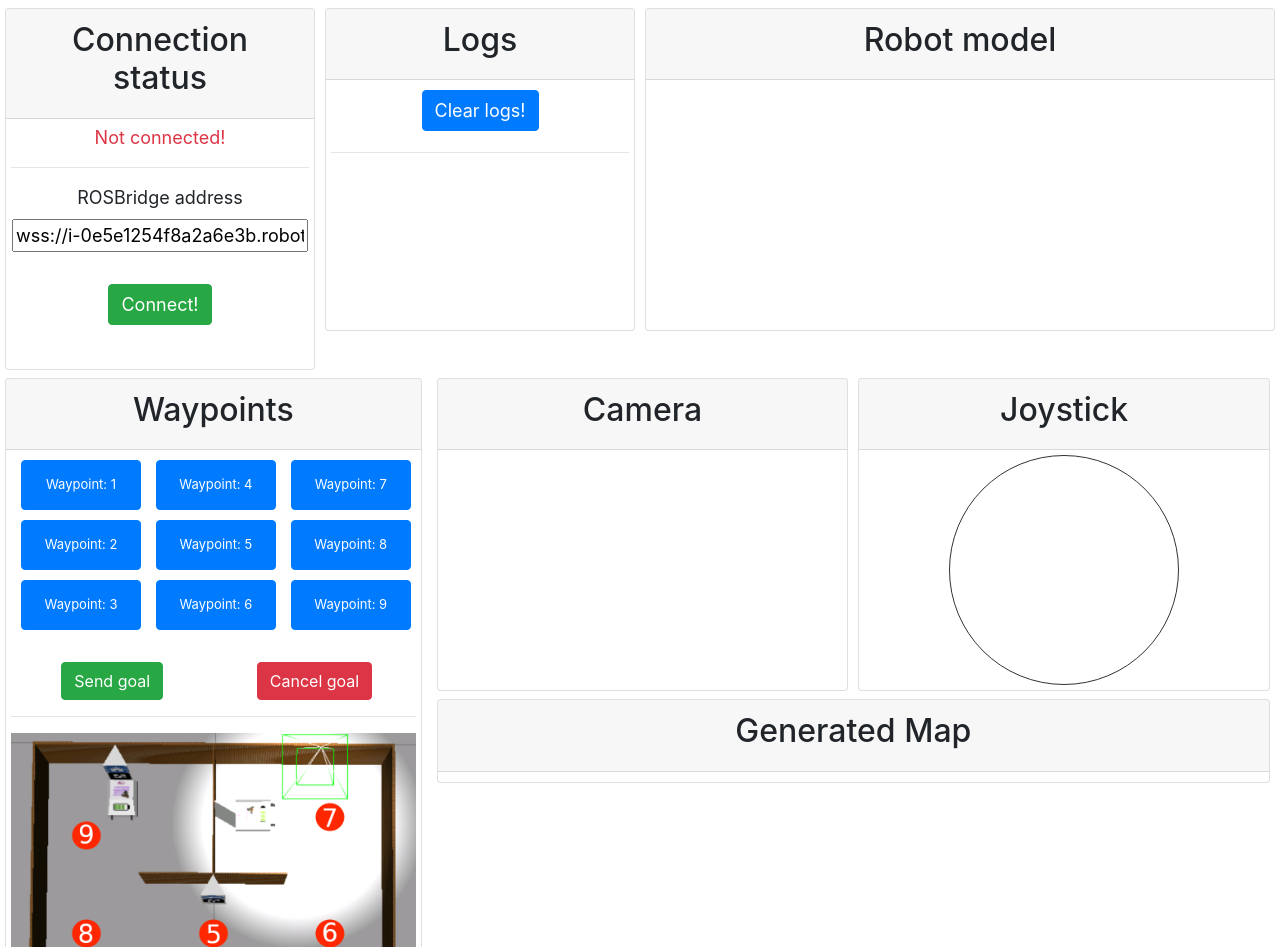
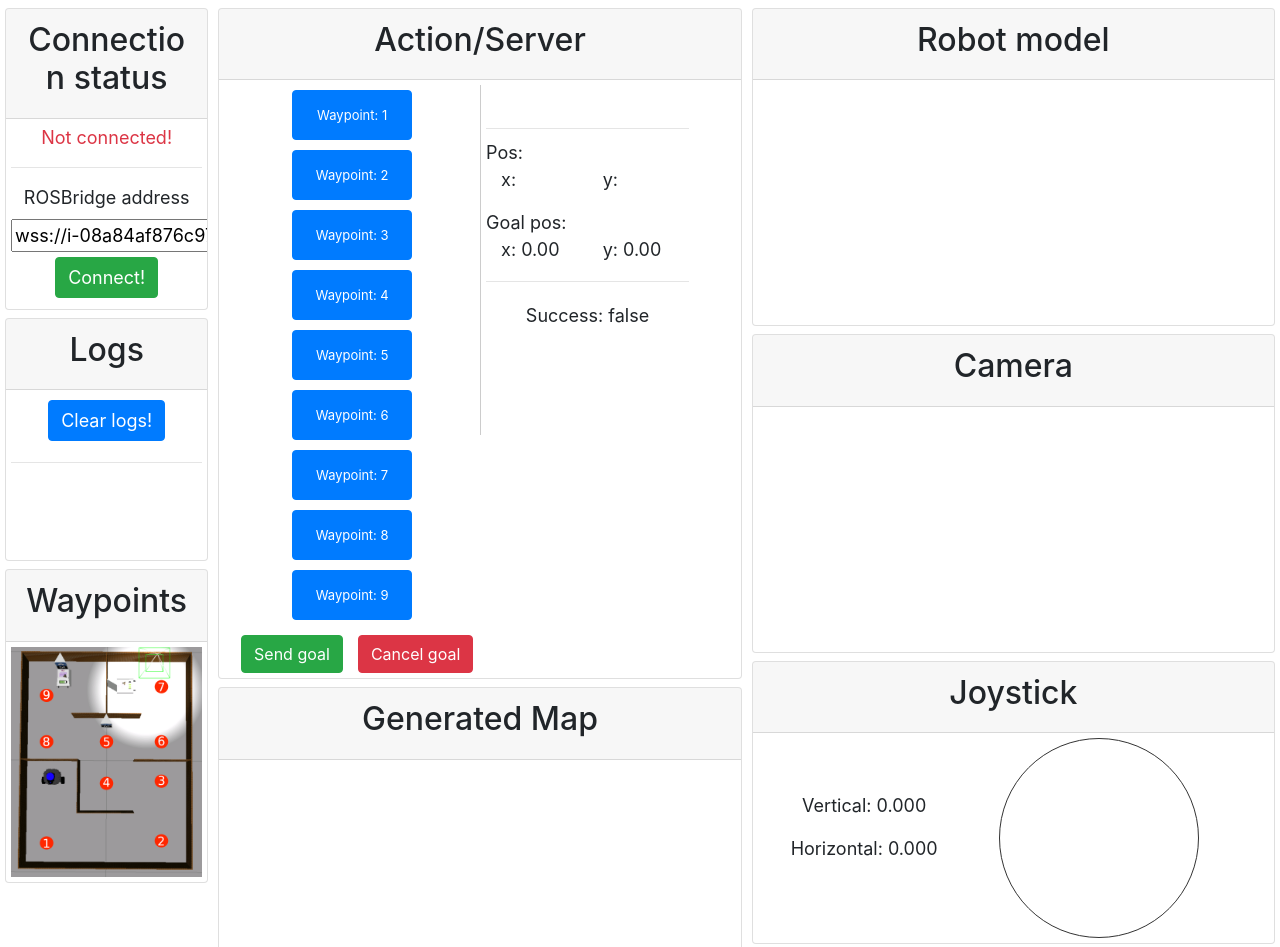
Before and after one commit to maxime-cognie/tortoisebot_webapp, a plain HTML site: page index.html in a window 1280 px wide. Shown: the top 947 px of the page. Drawn offline with nearby package versions, Linux system fonts and the light colour scheme; a script that the page names is missing.

Commit message:
Fixing webapp

```diff
--- a/index.html
+++ b/index.html
@@ -2,8 +2,8 @@
 
 <head>
     <!-- Bootstrap -->
-    <link rel="stylesheet" href="https://stackpath.bootstrapcdn.com/bootstrap/4.3.1/css/bootstrap.min.css" integrity="sha384-ggOyR0iXCbMQv3Xipma34MD+dH/1fQ784/j6cY/iJTQUOhcWr7x9JvoRxT2MZw1T"
-     crossorigin="anonymous">
+    <link rel="stylesheet" href="https://stackpath.bootstrapcdn.com/bootstrap/4.3.1/css/bootstrap.min.css"
+        integrity="sha384-ggOyR0iXCbMQv3Xipma34MD+dH/1fQ784/j6cY/iJTQUOhcWr7x9JvoRxT2MZw1T" crossorigin="anonymous">
     <!-- ROS stuff -->
     <script type="text/javascript" src="https://cdn.jsdelivr.net/npm/eventemitter2/lib/eventemitter2.min.js"></script>
     <script type="text/javascript" src="https://s3.eu-west-1.amazonaws.com/rosject.io/js/roslib.min.js"></script>
@@ -30,8 +30,8 @@
         #dragstartzone {
             position: relative;
             display: inline-block;
-            width: 230px;
-            height: 230px;
+            width: 200px;
+            height: 200px;
             border: 1px solid #333;
             border-radius: 50%;
             z-index: 10;
@@ -78,8 +78,18 @@
             margin: 5px;
         }
 
-        .first-row {
-            height: 250px;
+        .btn-as {
+            margin-top: 10px;
+            margin-left: 10px;
+            margin-left: 10px;
+        }
+
+        .connect {
+            height: 190px;
+        }
+
+        .logs {
+            height: 170px;
         }
 
         .second-row {
@@ -87,108 +97,153 @@
         }
 
         .camera {
-            height: 240px;
+            height: 245px;
+        }
+
+        .robot-model {
+            height: 245px;
+        }
+
+        .map {
+            height: 440px;
         }
 
         .box img {
             width: 100%;
-            height: 60%;
+            height: 95%;
         }
+
         .box1 img {
             object-fit: cover;
         }
-
     </style>
 </head>
 
 <body>
     <div id="app" class="container-fluid">
         <div class="row">
-            <div class="col-3 text-center">
+            <div class="col-2 text-center">
                 <div class="card mt-2">
                     <div class="card-header">
                         <h2>Connection status</h2>
                     </div>
-                    <div class="card-body first-row">
+                    <div class="card-body connect">
                         <p class="text-danger" v-if="!connected">Not connected!</p>
                         <p class="text-success" v-if="connected">Connected!</p>
                         <hr>
                         <label>ROSBridge address</label>
                         <br>
                         <input type="text" v-model="rosbridge_address" />
-                        <br><br>
+                        <br>
                         <button :disabled="loading" class="btn btn-danger btn-large" @click="disconnect"
                             v-if="connected">Disconnect!</button>
-                        <button :disabled="loading" class="btn btn-success btn-large" @click="connect" v-else>Connect!</button>
+                        <button :disabled="loading" class="btn btn-success btn-large" @click="connect"
+                            v-else>Connect!</button>
                     </div>
                 </div>
-            </div>
-            <div class="col-3 text-center">
                 <div class="card mt-2">
                     <div class="card-header">
                         <h2>Logs</h2>
                     </div>
-                    <div class="card-body first-row">
-                        <button :disabled="loading" class="btn btn-primary btn-large" @click="clearLog">Clear logs!</button>
+                    <div class="card-body logs">
+                        <button :disabled="loading" class="btn btn-primary btn-large" @click="clearLog">Clear
+                            logs!</button>
                         <hr>
                         <p v-for="log in logs">{{ log }}</p>
                     </div>
                 </div>
-            </div>
-            <div class="col-6 text-center">
                 <div class="card mt-2">
                     <div class="card-header">
-                        <h2 class="text-center">Robot model</h2>
+                        <h2>Waypoints</h2>
                     </div>
-                    <div class="card-body text-center first-row">
-                        <div id="div3DViewer"></div>
-                    </div>
-                </div>
-            </div>
-        </div>
-        <div class="row">
-            <div class="col-4 text-center">
-                <div class="card mt-2">
-                    <div class="card-header">
-                        <h2 class="text-center">Waypoints</h2>
-                    </div>
-                    <div class="card-body">
-                        <div class="row second-row">
-                            <div class="col-4">
-                                <button :disabled="loading" class="btn btn-primary btn-wayp" @click="setGoal(0.7, -0.5)">Waypoint: 1</button>
-                                <button :disabled="loading" class="btn btn-primary btn-wayp" @click="setGoal(0.7, 0.40)">Waypoint: 2</button>
-                                <button :disabled="loading" class="btn btn-primary btn-wayp" @click="setGoal(0.2, 0.45)">Waypoint: 3</button>
-                            </div>
-                            <div class="col-4">
-                                <button :disabled="loading" class="btn btn-primary btn-wayp" @click="setGoal(0.2, 0.0)">Waypoint: 4</button>
-                                <button :disabled="loading" class="btn btn-primary btn-wayp" @click="setGoal(-0.15, 0.0)">Waypoint: 5</button>
-                                <button :disabled="loading" class="btn btn-primary btn-wayp" @click="setGoal(-0.20, 0.55)">Waypoint: 6</button>
-                            </div>
-                            <div class="col-4">
-                                <button :disabled="loading" class="btn btn-primary btn-wayp" @click="setGoal(-0.65, 0.55)">Waypoint: 7</button>
-                                <button :disabled="loading" class="btn btn-primary btn-wayp" @click="setGoal(-0.15, -0.5)">Waypoint: 8</button>
-                                <button :disabled="loading" class="btn btn-primary btn-wayp" @click="setGoal(-0.55, -0.55)">Waypoint: 9</button>
-                            </div>
-                        </div>
-                        <br>
-                        <div class="row second-row">
-                            <div class="col-6 text-center">
-                                <button :disabled="loading" class="btn btn-success" @click="sendGoal">Send goal</button>
-                            </div>
-                            <div class="col-6 text-center">
-                                <button :disabled="loading" class="btn btn-danger" @click="cancelGoal">Cancel goal</button>
-                            </div>
-                        </div>
-                        <hr>
+                    <div class="card-body ">
                         <div class="box box1">
                             <img src="./ressources/tortoise-waypoint.png">
                         </div>
                     </div>
                 </div>
             </div>
-            <div class="col-8 text-center">
+            <div class="col-5">
+                <div class="card mt-2">
+                    <div class="card-header">
+                        <h2 class="text-center">Action/Server</h2>
+                    </div>
+                    <div class="card-body">
                         <div class="row second-row">
                             <div class="col-6 text-center">
+                                <button :disabled="loading" class="btn btn-primary btn-wayp"
+                                    @click="setGoal(0.7, -0.5)">Waypoint: 1</button>
+                                <button :disabled="loading" class="btn btn-primary btn-wayp"
+                                    @click="setGoal(0.65, 0.35)">Waypoint: 2</button>
+                                <button :disabled="loading" class="btn btn-primary btn-wayp"
+                                    @click="setGoal(0.2, 0.45)">Waypoint: 3</button>
+                                <button :disabled="loading" class="btn btn-primary btn-wayp"
+                                    @click="setGoal(0.2, 0.0)">Waypoint: 4</button>
+                                <button :disabled="loading" class="btn btn-primary btn-wayp"
+                                    @click="setGoal(-0.1, 0.05)">Waypoint: 5</button>
+                                <button :disabled="loading" class="btn btn-primary btn-wayp"
+                                    @click="setGoal(-0.2, 0.45)">Waypoint: 6</button>
+                                <button :disabled="loading" class="btn btn-primary btn-wayp"
+                                    @click="setGoal(-0.6, 0.55)">Waypoint: 7</button>
+                                <button :disabled="loading" class="btn btn-primary btn-wayp"
+                                    @click="setGoal(-0.2, -0.45)">Waypoint: 8</button>
+                                <button :disabled="loading" class="btn btn-primary btn-wayp"
+                                    @click="setGoal(-0.58, -0.55)">Waypoint: 9</button>
+                                <br />
+                                <button :disabled="loading" class="btn btn-success btn-as" @click="sendGoal">Send
+                                    goal</button>
+                                <button :disabled="loading" class="btn btn-danger btn-as" @click="cancelGoal">Cancel
+                                    goal</button>
+                            </div>
+                            <div style="border-left:1px solid #ccc;height:350px"></div>
+                            <div class="col-5">
+                                <p class="text-success">{{ action.status.text }} &nbsp;</p>
+                                <hr style="margin-top: 2px; margin-bottom: 10px;">
+                                <p style="margin-bottom: 0px;">Pos:</p>
+                                <div class="row second-row">
+                                    <div class="col-6">
+                                        <p>&nbsp;&nbsp;x: {{ action.feedback.position.x }}</p>
+                                    </div>
+                                    <div class="col-6">
+                                        <p>&nbsp;&nbsp;y: {{ action.feedback.position.y }}</p>
+                                    </div>
+                                </div>
+                                <p style="margin-bottom: 0px;">Goal pos:</p>
+                                <div class="row second-row">
+                                    <div class="col-6">
+                                        <p>&nbsp;&nbsp;x: {{ action.goal.position.x.toFixed(2) }}</p>
+                                    </div>
+                                    <div class="col-6">
+                                        <p>&nbsp;&nbsp;y: {{ action.goal.position.y.toFixed(2) }}</p>
+                                    </div>
+                                </div>
+                                <hr style="margin-top: 2px; margin-bottom: 20px;">
+                                <div class="text-center">
+                                    <p> Success: {{ action.result.success }}</p>
+                                </div>
+                            </div>
+                        </div>
+                    </div>
+                </div>
+                <div class="card mt-2">
+                    <div class="card-header">
+                        <h2 class="text-center">Generated Map</h2>
+                    </div>
+                    <div class="card-body text-center map">
+                        <div id="divMap">
+                        </div>
+                    </div>
+                </div>
+            </div>
+            <div class="col-5 text-center">
+                <div class="card mt-2">
+                    <div class="card-header">
+                        <h2 class="text-center">Robot model</h2>
+                    </div>
+                    <div class="card-body text-center robot-model">
+                        <div id="div3DViewer"></div>
+                    </div>
+                </div>
                 <div class="card mt-2">
                     <div class="card-header">
                         <h2 class="text-center">Camera</h2>
@@ -197,27 +252,21 @@
                         <div id="divCamera"></div>
                     </div>
                 </div>
-                    </div>
-                    <div class="col-6 text-center">
                 <div class="card mt-2">
                     <div class="card-header">
                         <h2 class="text-center">Joystick</h2>
                     </div>
                     <div class="card-body text-center">
-                                <div id="dragstartzone" @mousedown="startDrag" @mousemove="doDrag">
+                        <div class="row second-row">
+                            <div class="col-5 text-center">
+                                <br /><br />
+                                <p>Vertical: {{ joystick.vertical.toFixed(3) }}</p>
+                                <p>Horizontal: {{ joystick.horizontal.toFixed(3) }}</p>
+                            </div>
+                            <div class="col-6 text-center">
+                                <div id="dragstartzone" @mousedown="startDrag" @mousemove="doDrag" @mouseup="stopDrag">
                                 </div>
                                 <div id="dragCircle" :style="dragCircleStyle"></div>
-                            </div>
-                        </div>
-                    </div>
-                </div>
-                <div class="col-12">
-                    <div class="card mt-2">
-                        <div class="card-header">
-                            <h2 class="text-center">Generated Map</h2>
-                        </div>
-                        <div class="card-body text-center" >
-                            <div id="divMap">
                             </div>
                         </div>
                     </div>
--- a/main.js
+++ b/main.js
@@ -6,7 +6,7 @@ var app = new Vue({
         ros: null,
         logs: [],
         loading: false,
-        rosbridge_address: 'wss://i-0e5e1254f8a2a6e3b.robotigniteacademy.com/5ba9fdc4-e000-4d0f-a481-00dc1232b573/rosbridge/',
+        rosbridge_address: 'wss://i-08a84af876c97d4f7.robotigniteacademy.com/d9515df6-3a0b-429f-a768-d4c6988eac1b/rosbridge/',
         port: '9090',
         interval: null,
         // Mapping stuff
@@ -96,8 +96,8 @@ var app = new Vue({
         setupMapViewer: function() {
             this.mapViewer = new ROS2D.Viewer({
                 divID: 'divMap',
-                width: 1040,
-                height: 585
+                width: 704,
+                height: 396
             })
 
             // Setup the map client.
@@ -108,8 +108,8 @@ var app = new Vue({
             })
             // Scale the canvas to fit to the map
             this.mapGridClient.on('change', () => {
-                this.mapViewer.scaleToDimensions(this.mapGridClient.currentGrid.width, this.mapGridClient.currentGrid.height);
-                this.mapViewer.shift(this.mapGridClient.currentGrid.pose.position.x, this.mapGridClient.currentGrid.pose.position.y)
+                this.mapViewer.scaleToDimensions(0.15*this.mapGridClient.currentGrid.width, 0.15*this.mapGridClient.currentGrid.height);
+                this.mapViewer.shift(0.15*this.mapGridClient.currentGrid.pose.position.x, 0.15*this.mapGridClient.currentGrid.pose.position.y)
             })
         },
         unsetMap: function() {
@@ -127,9 +127,9 @@ var app = new Vue({
 
             // Add a grid.
             this.viewer.addObject(new ROS3D.Grid({
-                color:'#0181c4',
-                cellSize: 0.5,
-                num_cells: 100
+                color:'#000000',
+                cellSize: 1.0,
+                num_cells: 10
             }))
 
             // Setup a client to listen to TFs.
@@ -148,7 +148,7 @@ var app = new Vue({
                 // We use "path: location.origin + location.pathname"
                 // instead of "path: window.location.href" to remove query params,
                 // otherwise the assets fail to load
-                path: "./tortoisebot_description/urdf", //location.origin + location.pathname,
+                path: location.origin + location.pathname,
                 rootObject: this.viewer.scene,
                 loader: ROS3D.COLLADA_LOADER_2
             })
@@ -174,9 +174,10 @@ var app = new Vue({
         },
         stopDrag() {
             this.dragging = false
-            this.x = this.y = 'no'
+            this.x = this.y = 0
             this.dragCircleStyle.display = 'none'
             this.resetJoystickVals()
+            this.sendCommand()
         },
         doDrag(event) {
             if (this.dragging) {
```
Lines whose indentation alone changed are shown as unchanged.
